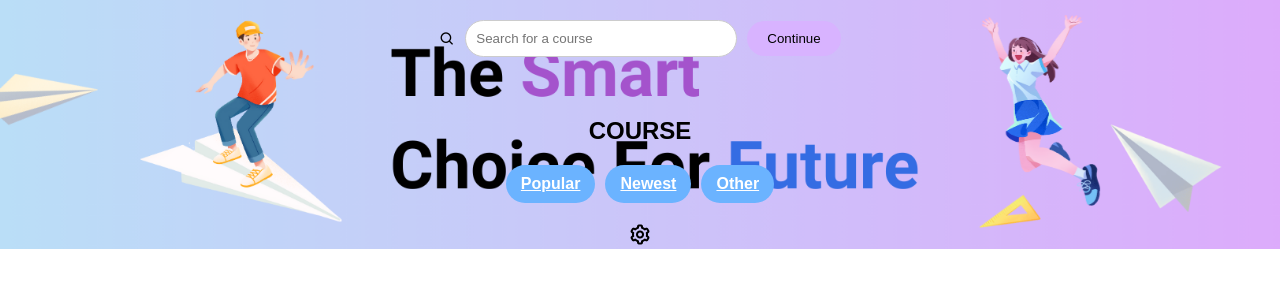
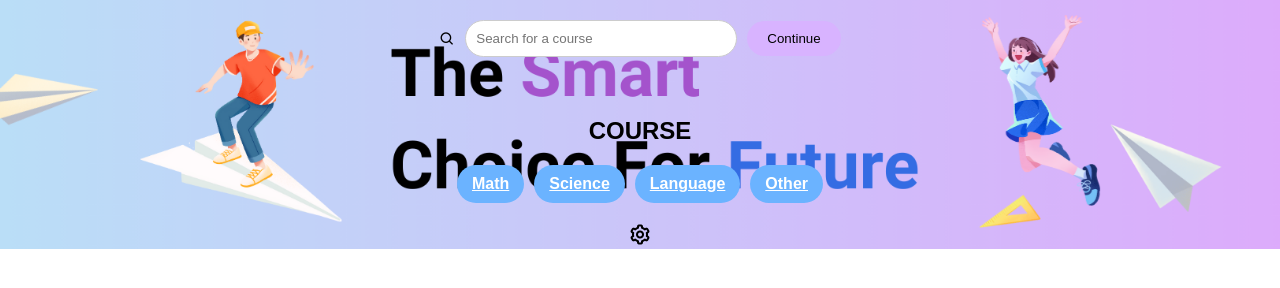
Before and after one commit to Orawxn/Learn-easy, a plain HTML site: page course.html in a window 1280 px wide. Drawn offline with nearby package versions, Linux system fonts and the light colour scheme.

Commit message:
fig menu

```diff
--- a/course.html
+++ b/course.html
@@ -20,8 +20,9 @@
     <div class="course-section">
         <h2>COURSE</h2>
         <div class="course-menu">
-            <a href="popular.html" class="menu-btn">Popular</a>
-            <a href="newest.html" class="menu-btn">Newest</a>
+            <a href="popular.html" class="menu-btn">Math</a>
+            <a href="newest.html" class="menu-btn">Science</a>
+            <a href="other.html" class="menu-btn">Language</a>
             <a href="other.html" class="menu-btn">Other</a>
         </div>
     </div>
```
